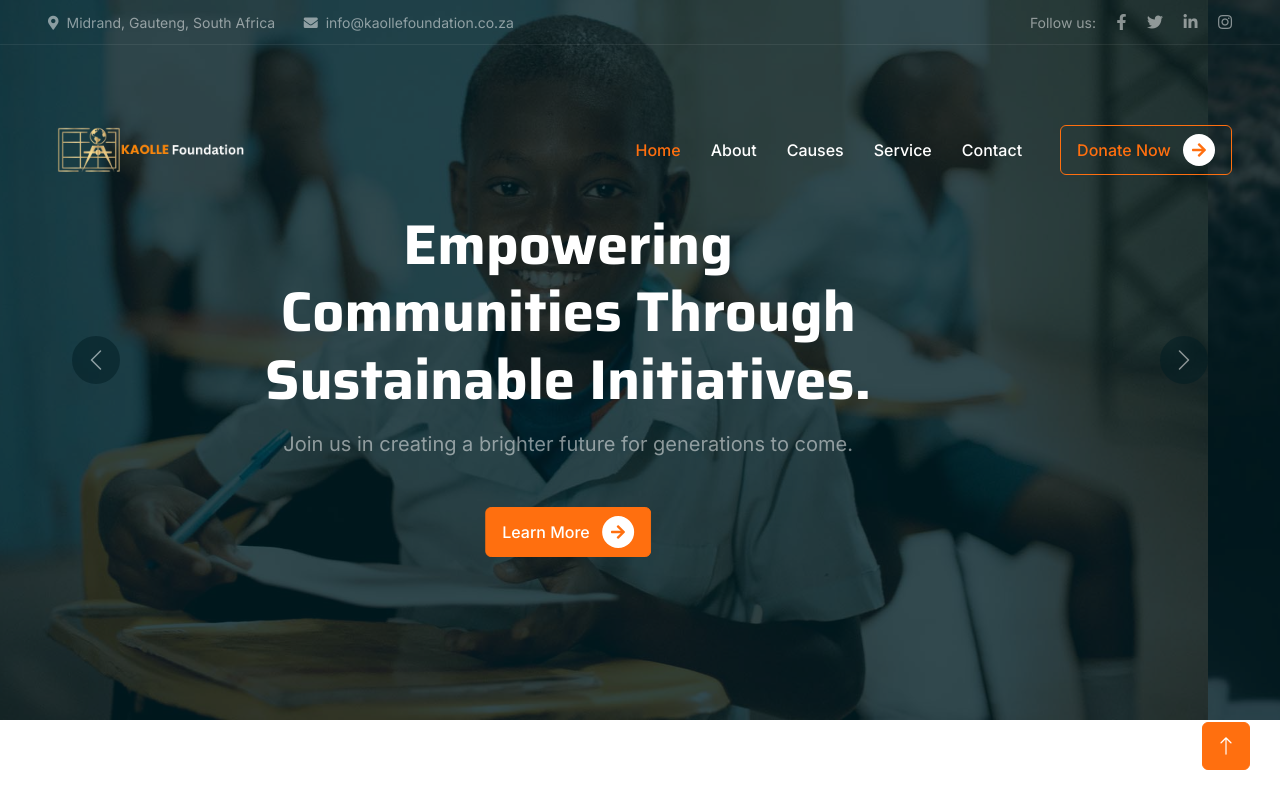
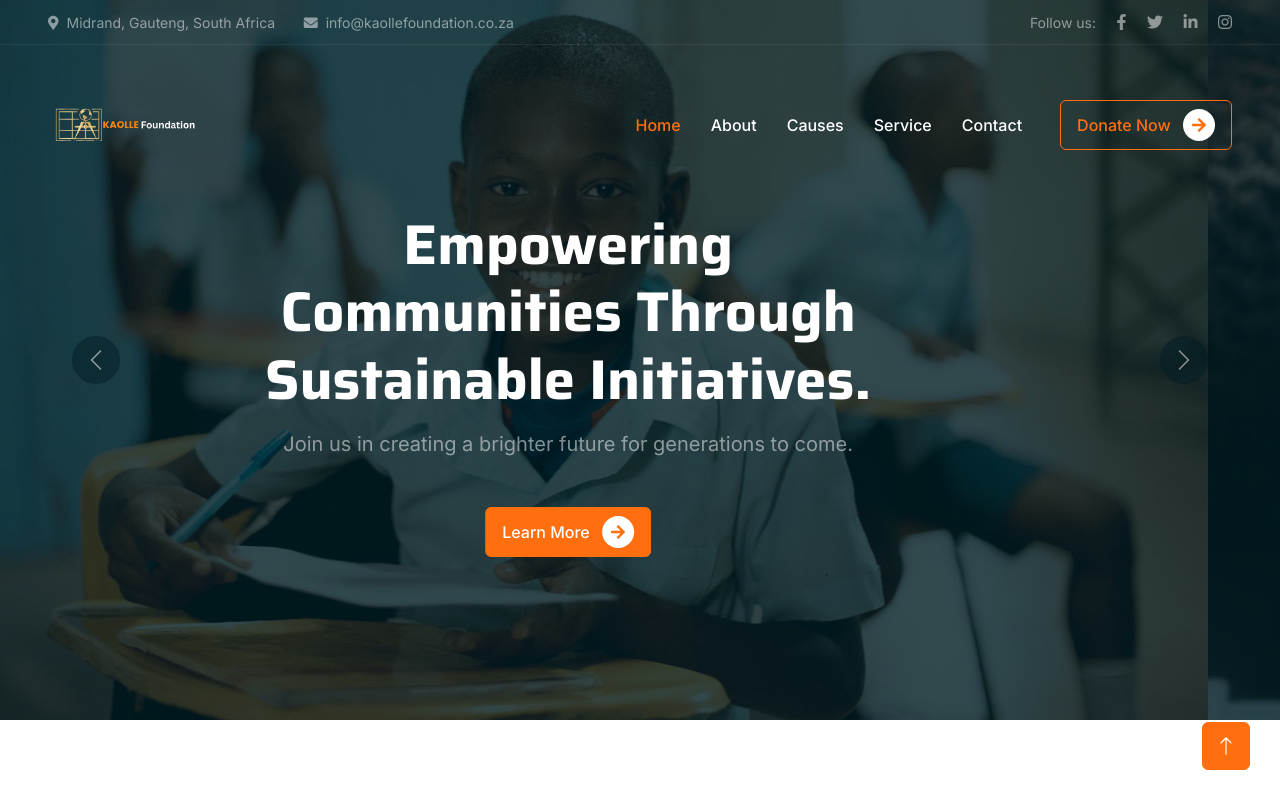
Before and after one commit to CyberkruSpace/Kaolle-Foundation, a plain HTML site: page index.html in a window 1280 px wide. Shown: the top 800 px of the page. Drawn offline with nearby package versions, Linux system fonts and the light colour scheme; a script that the page names is missing.

Commit message:
index.html

```diff
--- a/index.html
+++ b/index.html
@@ -51,7 +51,7 @@
 
         <nav class="navbar navbar-expand-lg navbar-dark py-lg-0 px-lg-5 wow fadeIn" data-wow-delay="0.1s">
             <a href="index.html" class="navbar-brand ms-4 ms-lg-0 flex-logo" style="display: flex; align-items: center;">
-               <img src="img/kaolle.png" alt="logo" width="200">
+               <img src="img/kaolle.png" alt="logo" width="150">
             </a>
             <button type="button" class="navbar-toggler me-4" data-bs-toggle="collapse" data-bs-target="#navbarCollapse">
                 <span class="navbar-toggler-icon"></span>
```
